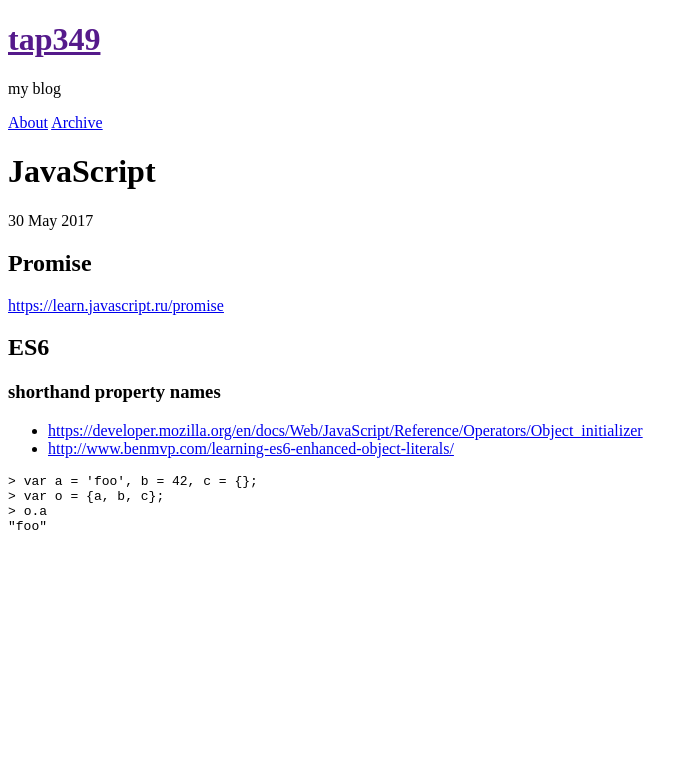
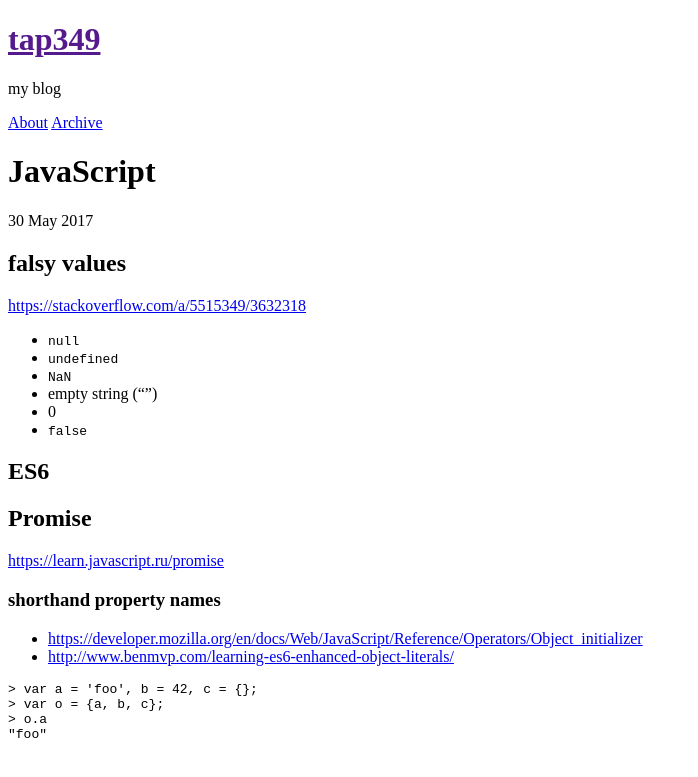
Before and after one commit to tap349/tap349.github.io, a Jekyll site: the page built from _posts/2017-05-30-javascript.md, in a window 1280 px wide. Shown: the top 777 px of the page, without its empty margins (0-698 px from the left). Built offline with Jekyll 4.4.1, drawn with Linux system fonts in a browser that asks for light colours.

Commit message:
update 2017-05-31_13:31:58

```diff
--- a/_posts/2017-05-30-javascript.md
+++ b/_posts/2017-05-30-javascript.md
@@ -8,11 +8,22 @@ categories: [js]
 
 <!-- more -->
 
+## falsy values
+
+<https://stackoverflow.com/a/5515349/3632318>
+
+- `null`
+- `undefined`
+- `NaN`
+- empty string ("")
+- 0
+- `false`
+
+## ES6
+
 ## Promise
 
 <https://learn.javascript.ru/promise>
-
-## ES6
 
 ### shorthand property names
 
```
